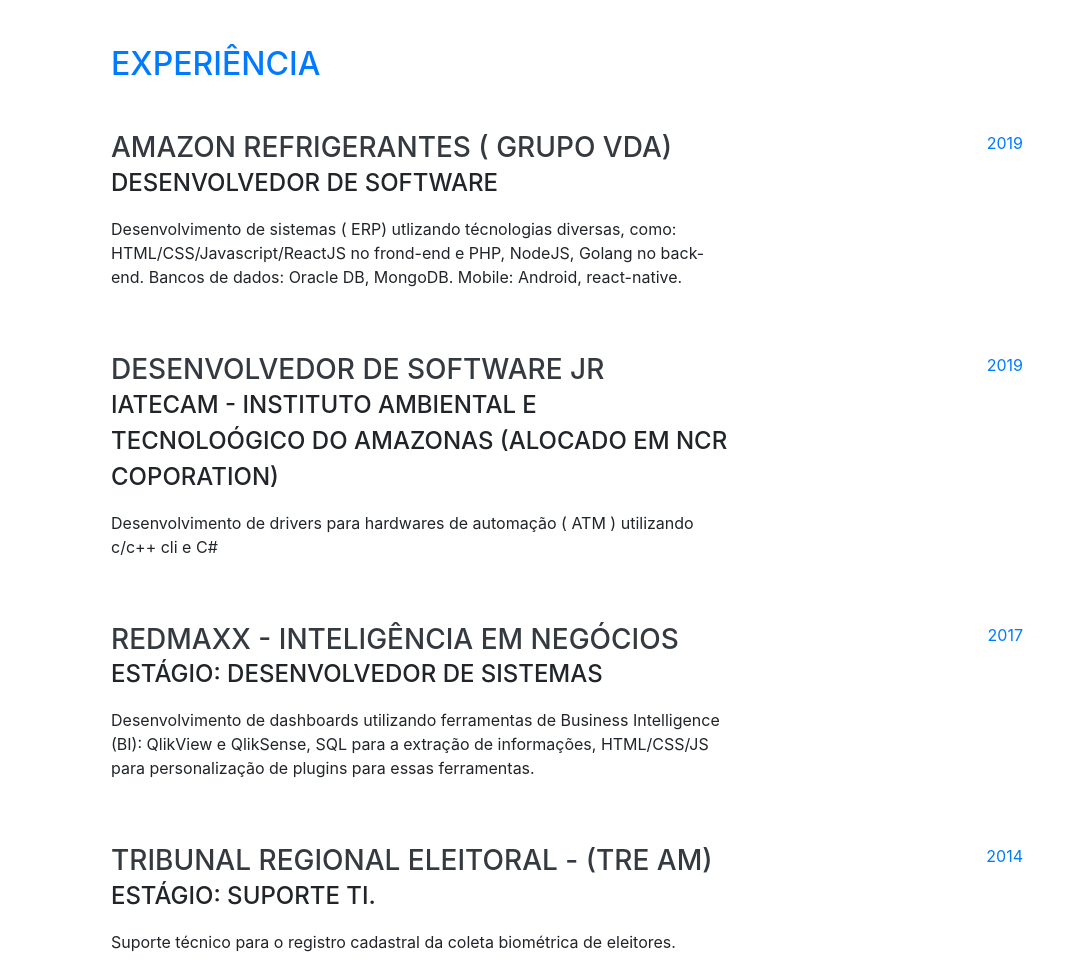
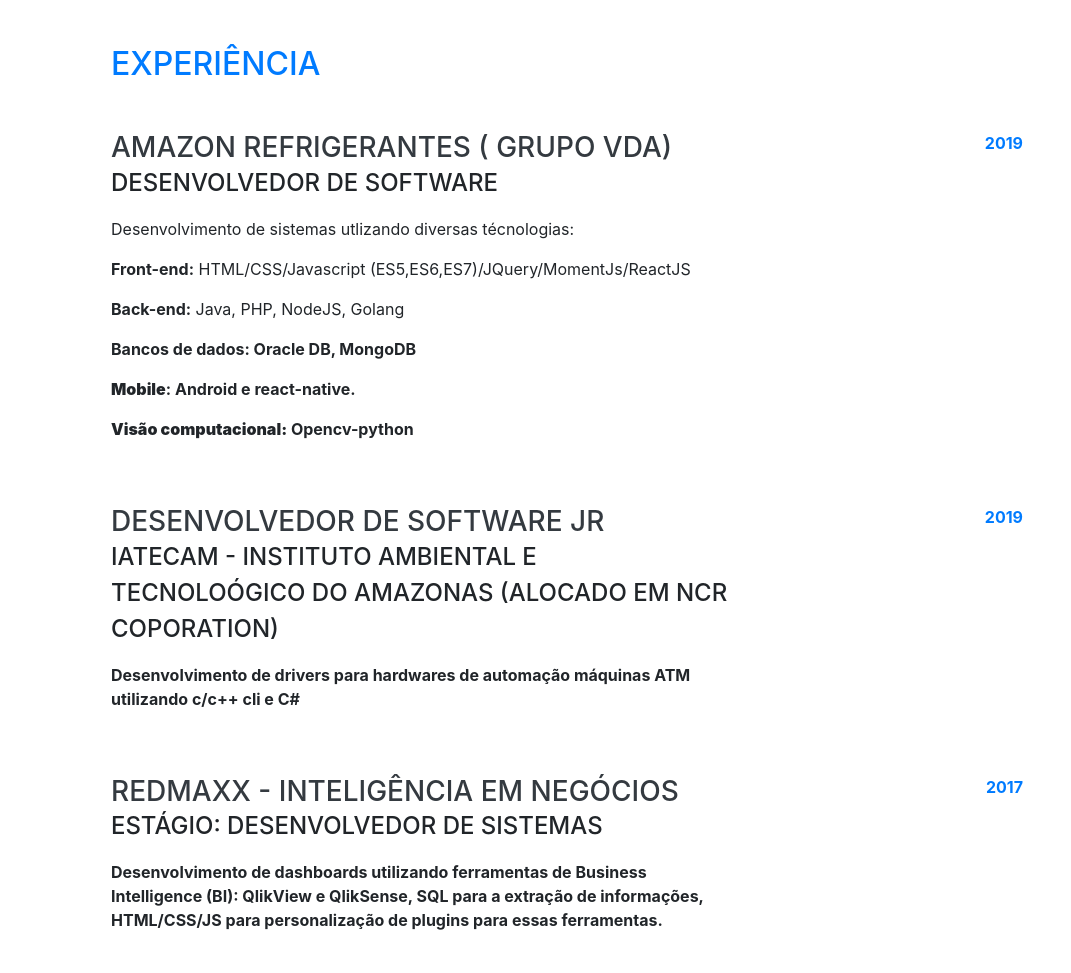
Before and after one commit to matheusserrao/meu-portifolio, a website with bundled scripts: page index.html in a window 1280 px wide. Shown: the part 804-1777 px from the top of the page, without its empty margins (209-1280 px from the left). Built offline with nearby package versions, Linux system fonts and the light colour scheme; a web font is replaced by a local one.

Commit message:
atualizando home page

```diff
--- a/index.html
+++ b/index.html
@@ -101,7 +101,12 @@
           <div class="resume-content">
             <h3 class="mb-0">Amazon Refrigerantes ( Grupo VDA)</h3>
             <div class="subheading mb-3">Desenvolvedor de Software</div>
-            <p>Desenvolvimento de sistemas ( ERP) utlizando técnologias diversas, como: HTML/CSS/Javascript/ReactJS no frond-end e PHP, NodeJS, Golang no back-end. Bancos de dados: Oracle DB, MongoDB. Mobile: Android, react-native.</p>
+            <p>Desenvolvimento de sistemas utlizando diversas técnologias:</p>
+            <p><strong>Front-end:</strong> HTML/CSS/Javascript (ES5,ES6,ES7)/JQuery/MomentJs/ReactJS</p>
+            <p><strong>Back-end:</strong> Java, PHP, NodeJS, Golang</p>
+            <p><strong>Bancos de dados: Oracle DB, MongoDB</p>
+            <p><strong>Mobile</strong>: Android e react-native.</p>
+            <p><strong>Visão computacional:</strong> Opencv-python</p>
           </div>
           <div class="resume-date text-md-right">
             <span class="text-primary">2019</span>
@@ -112,7 +117,7 @@
           <div class="resume-content">
             <h3 class="mb-0">Desenvolvedor de Software JR</h3>
             <div class="subheading mb-3">IATECAM - Instituto Ambiental e Tecnoloógico do Amazonas (Alocado em NCR Coporation)</div>
-            <p>Desenvolvimento de drivers para hardwares de automação ( ATM ) utilizando c/c++ cli e C#</p>
+            <p>Desenvolvimento de drivers para hardwares de automação máquinas ATM utilizando c/c++ cli e C#</p>
           </div>
           <div class="resume-date text-md-right">
             <span class="text-primary">2019</span>
```
